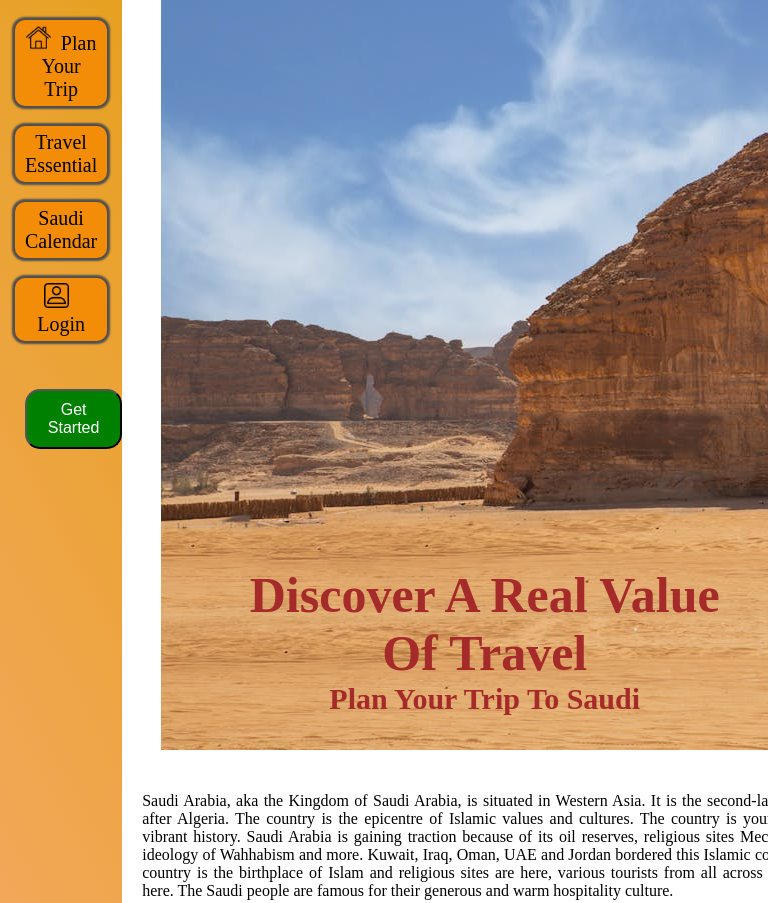
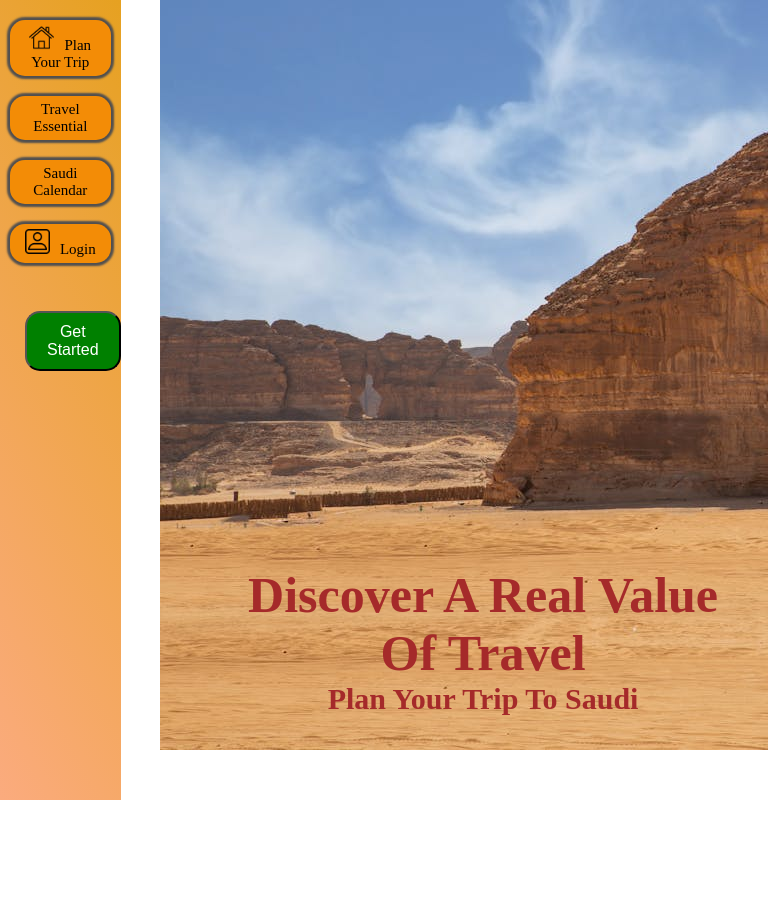
Before and after one commit to awagankomal/Assignment20, a plain HTML site: page index.html in a window 768 px wide. Shown: the top 903 px of the page. After the commit the page ends 800 px from the top, so only its background shows below. Drawn offline with Linux system fonts and the light colour scheme.

Commit message:
For Tablet size screens -media queiries changed

```diff
--- a/Css/common_style.css
+++ b/Css/common_style.css
@@ -3,9 +3,10 @@ body {
     padding: 0px;
 }
 
-.center{
+.center {
     text-align: center;
 }
+
 .container {
     min-height: 100vh;
     display: flex;
@@ -77,13 +78,42 @@ body {
 }
 
 .text_style {
-    margin:20px;
+    margin: 20px;
     text-align: justify;
 
 }
-span{
+
+span {
     color: brown;
 }
+
+/* Mobile Devices */
+
+@media screen and (min-width: 400px) and (max-width: 768px) {
+
+    .side_bar_items {
+        border-radius: 15px;
+        background-color: #f38c06;
+        margin-top: 20px;
+        margin-left: 10px;
+        margin-right: 10px;
+        font-size: 15px;
+
+
+        padding: 5px 5px;
+
+
+
+    }
+    .text_style {
+        margin: 20px;
+        display: none;
+
+    }
+
+}
+
+/* Tablet Devices */
 
 @media screen and (min-width: 769px) and (max-width: 992px) {
 
```
Also changed, not shown: Pages/Register.html (+1 -0 lines), index.html (+1 -3 lines).
